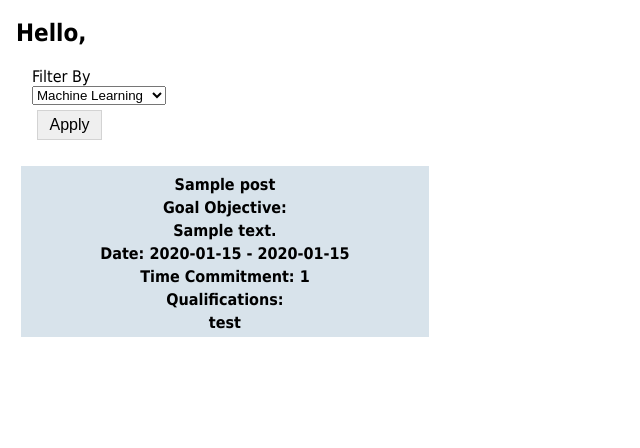
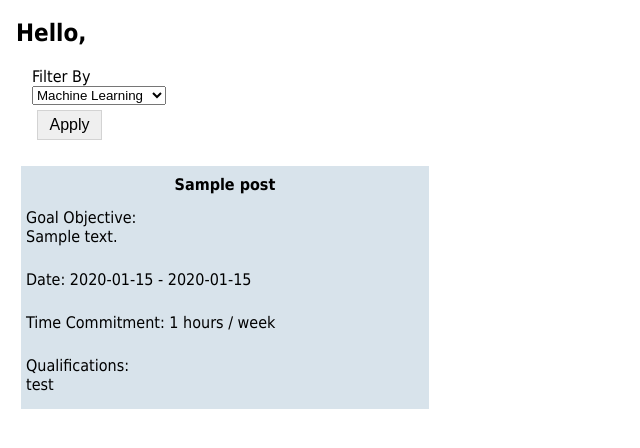
Before and after one commit to Nick-Kildall/WSU-Group-Website, a Flask app: page / in a window 1280 px wide. Shown: the part 135-583 px from the top of the page, without its empty margins (0-640 px from the left). Run offline with Flask 2, Linux system fonts and the light colour scheme; tables that the repository leaves empty hold one stand-in row (values such as "Sample post"); some libraries are stand-ins or nearby versions.

Commit message:
Changed css and html of posts

```diff
--- a/app/View/static/css/main.css
+++ b/app/View/static/css/main.css
@@ -34,21 +34,9 @@ a:hover {
 .posttable {
     width : 100%;
     margin: 0px;
+    table-layout: auto;
 }
 
-/* .postbox {
-    display: flex;
-    vertical-align: middle;
-    background-color: lightgoldenrodyellow;
-}
-
-.postlist {
-    display: flex;
-    flex-wrap: wrap;
-    width: 80%;
-    padding: 10px;
-    margin: 4px;
-} */
 .postlist{
     display: flex;
     flex-wrap: wrap;
@@ -109,3 +97,11 @@ a:hover {
     font-size: medium;
     width: 50%;
 }
+
+.postmessage {
+    font-family: Tahoma;
+    font-size: 16px;
+    padding-top: 10px;
+    padding-bottom: 10px;
+    overflow-wrap: normal;
+}
--- a/app/View/templates/_post.html
+++ b/app/View/templates/_post.html
@@ -22,32 +22,30 @@
             </td>
         </tr>
         <tr>
-        <td colspan="3"><div class="posttitle"> Goal Objective:  </div>
-        </td>
-
-    </tr>
-    <tr>
-        <td colspan="3"><div class="posttitle">  {{post.description}} </div>
+            <td colspan="3"><div class="postmessage">
+                Goal Objective:
+                <br>
+                {{post.description}}
+            </div>
             </td>
 
         </tr>
 
         <tr>
-        <td colspan="3"><div class="posttitle"> Date: {{post.startDate}} - {{post.endDate}} </div>
+            <td colspan="3"><div class="postmessage"> Date: {{post.startDate}} - {{post.endDate}} </div>
             </td>
         </tr>
         <tr>
-        <td colspan="3"><div class="posttitle">  Time Commitment: {{post.commitment}} </div>
+            <td colspan="3"><div class="postmessage">  Time Commitment: {{post.commitment}} hours / week </div>
             </td>
 
         </tr>
         <tr>
-        <td colspan="3"><div class="posttitle"> Qualifications:  </div>
-        </td>
+            <td colspan="3"><div class="postmessage"> Qualifications:
+            <br>
+            test
 
-    </tr>
-    <tr>
-        <td colspan="3"><div class="posttitle">  test </div>
+            </div>
             </td>
 
         </tr>
```
Lines whose indentation alone changed are shown as unchanged.
